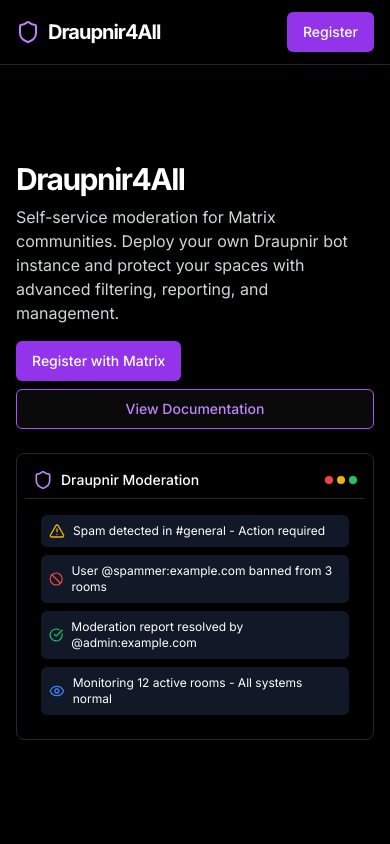
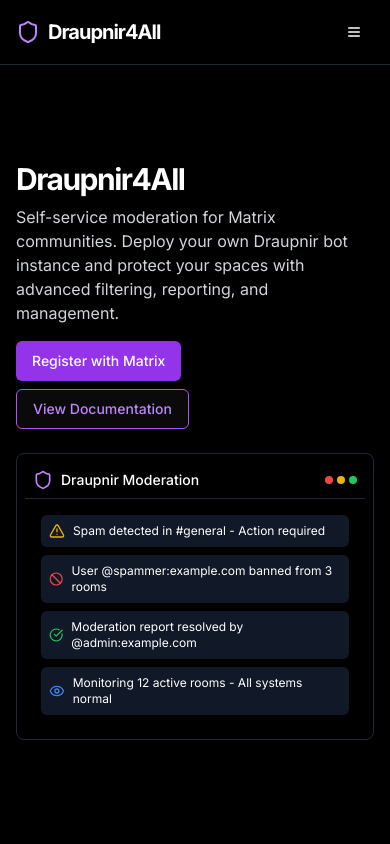
Before and after one commit to MTRNord/draupnir4all-web, a Next.js app: page / in a window 390 px wide. Shown: the top 844 px of the page. Built offline with nearby package versions, Linux system fonts and the light colour scheme; no server answers.

Commit message:
Fix frontpage design on mobile
Signed-off-by: MTRNord <mtrnord1@gmail.com>

```diff
--- a/package.json
+++ b/package.json
@@ -20,6 +20,7 @@
     "@radix-ui/react-separator": "^1.1.4",
     "@radix-ui/react-slot": "^1.2.0",
     "@radix-ui/react-tabs": "^1.1.8",
+    "@radix-ui/react-visually-hidden": "^1.2.0",
     "class-variance-authority": "^0.7.1",
     "clsx": "^2.1.1",
     "jose": "^6.0.10",
--- a/src/app/page.tsx
+++ b/src/app/page.tsx
@@ -1,10 +1,14 @@
 import Link from "next/link"
-import { Shield, Users, BarChart, Settings, AlertTriangle, CheckCircle, Ban, Eye, LogIn } from "lucide-react"
+import { Shield, Users, BarChart, Settings, AlertTriangle, CheckCircle, Ban, Eye, LogIn, Menu } from "lucide-react"
+import { Sheet, SheetContent, SheetTitle, SheetTrigger } from "@/components/ui/sheet"
 
 import { Button } from "@/components/ui/button"
 import { Card, CardContent, CardDescription, CardHeader, CardTitle } from "@/components/ui/card"
+// @ts-expect-error - Missing types for Radix UI visuallyHidden
+import { VisuallyHidden } from "@radix-ui/react-visually-hidden";
 
 export const experimental_ppr = true
+const d4all_support_url = process.env.D4ALL_SUPPORT_URL || "#"
 
 export default function Home() {
   return (
@@ -16,36 +20,92 @@
             <span className="text-xl font-bold tracking-tighter">Draupnir4All</span>
           </div>
           <nav className="hidden md:flex gap-6">
-            <Link className="text-sm font-medium text-gray-400 transition-colors hover:text-white" href="#">
-              Home
-            </Link>
-            <Link className="text-sm font-medium text-gray-400 transition-colors hover:text-white" href="#">
+            <Link className="text-sm font-medium text-gray-400 transition-colors hover:text-white" href="#features">
               Features
             </Link>
-            <Link className="text-sm font-medium text-gray-400 transition-colors hover:text-white" href="#">
+            <Link
+              className="text-sm font-medium text-gray-400 transition-colors hover:text-white"
+              href="https://the-draupnir-project.github.io/draupnir-documentation/category/moderators-guide"
+            >
               Documentation
             </Link>
-            <Link className="text-sm font-medium text-gray-400 transition-colors hover:text-white" href="#">
+            <Link
+              className="text-sm font-medium text-gray-400 transition-colors hover:text-white"
+              href={d4all_support_url}
+            >
               Support
             </Link>
           </nav>
           <div className="flex items-center gap-4">
+            <div className="hidden md:flex items-center gap-4">
               <Link href="/login">
                 <Button
                   variant="outline"
-                className="hidden md:flex border-purple-500 text-purple-400 hover:bg-purple-950 hover:text-purple-300"
+                  className="border-purple-500 text-purple-400 hover:bg-purple-950 hover:text-purple-300"
                 >
                   <LogIn className="mr-2 h-4 w-4" />
                   Log In
                 </Button>
               </Link>
               <Link href="/register">
+                <Button className="bg-purple-600 text-white hover:bg-purple-700">Register</Button>
+              </Link>
+            </div>
+            <Sheet>
+              <SheetTrigger asChild>
+                <Button variant="ghost" size="icon" className="md:hidden">
+                  <Menu className="h-5 w-5" />
+                  <span className="sr-only">Toggle menu</span>
+                </Button>
+              </SheetTrigger>
+              <SheetContent side="right" className="bg-gray-950 border-gray-800 p-0">
+                <VisuallyHidden asChild>
+                  <SheetTitle>Navigaion</SheetTitle>
+                </VisuallyHidden>
+                <div className="flex flex-col h-full">
+                  <div className="border-b border-gray-800 p-4">
+                    <div className="flex items-center gap-2">
+                      <Shield className="h-5 w-5 text-purple-400" />
+                      <span className="font-medium">Draupnir4All</span>
+                    </div>
+                  </div>
+                  <nav className="flex flex-col p-4 gap-4">
+                    <Link
+                      className="text-sm font-medium text-gray-400 transition-colors hover:text-white"
+                      href="#features"
+                    >
+                      Features
+                    </Link>
+                    <Link
+                      className="text-sm font-medium text-gray-400 transition-colors hover:text-white"
+                      href="https://the-draupnir-project.github.io/draupnir-documentation/category/moderators-guide"
+                    >
+                      Documentation
+                    </Link>
+                    <Link
+                      className="text-sm font-medium text-gray-400 transition-colors hover:text-white"
+                      href={d4all_support_url}
+                    >
+                      Support
+                    </Link>
+                  </nav>
+                  <div className="mt-auto border-t border-gray-800 p-4 flex flex-col gap-3">
+                    <Link href="/login" className="w-full">
                       <Button
-                className="bg-purple-600 text-white hover:bg-purple-700"
+                        variant="outline"
+                        className="w-full border-purple-500 text-purple-400 hover:bg-purple-950 hover:text-purple-300"
                       >
-                Register
+                        <LogIn className="mr-2 h-4 w-4" />
+                        Log In
                       </Button>
                     </Link>
+                    <Link href="/register" className="w-full">
+                      <Button className="w-full bg-purple-600 text-white hover:bg-purple-700">Register</Button>
+                    </Link>
+                  </div>
+                </div>
+              </SheetContent>
+            </Sheet>
           </div>
         </div>
       </header>
@@ -58,24 +118,22 @@
                 <div className="space-y-2">
                   <h1 className="text-3xl font-bold tracking-tighter sm:text-5xl xl:text-6xl/none">Draupnir4All</h1>
                   <p className="max-w-[600px] text-gray-300 md:text-xl">
-                    Self-service moderation for Matrix communities. Deploy your own Draupnir bot instance and
-                    protect your spaces with advanced filtering, reporting, and management.
+                    Self-service moderation for Matrix communities. Deploy your own Draupnir bot instance and protect
+                    your spaces with advanced filtering, reporting, and management.
                   </p>
                 </div>
                 <div className="flex flex-col gap-2 min-[400px]:flex-row">
                   <Link href="/register">
-                    <Button
-                      className="bg-purple-600 text-white hover:bg-purple-700"
-                    >
-                      Register with Matrix
-                    </Button>
+                    <Button className="bg-purple-600 text-white hover:bg-purple-700">Register with Matrix</Button>
                   </Link>
+                  <Link href="https://the-draupnir-project.github.io/draupnir-documentation/category/moderators-guide">
                     <Button
                       variant="outline"
                       className="border-purple-500 text-purple-400 hover:bg-purple-950 hover:text-purple-300"
                     >
                       View Documentation
                     </Button>
+                  </Link>
                 </div>
               </div>
               <div className="flex items-center justify-center">
@@ -155,7 +213,9 @@
           <div className="container px-4 md:px-6">
             <div className="flex flex-col items-center justify-center space-y-4 text-center mb-10">
               <div className="space-y-2">
-                <h2 className="text-3xl font-bold tracking-tighter sm:text-4xl md:text-5xl">Draupnir Features</h2>
+                <h2 id="features" className="scroll-mt-24 text-3xl font-bold tracking-tighter sm:text-4xl md:text-5xl">
+                  Draupnir Features
+                </h2>
                 <p className="mx-auto max-w-[700px] text-gray-300 md:text-xl">
                   Powerful moderation tools designed specifically for Matrix communities
                 </p>
@@ -188,9 +248,7 @@
                   <CardDescription className="text-gray-400">Placeholder TODO</CardDescription>
                 </CardHeader>
                 <CardContent>
-                  <p className="text-sm text-gray-300">
-                    Meow Meow Meow
-                  </p>
+                  <p className="text-sm text-gray-300">Meow Meow Meow</p>
                 </CardContent>
               </Card>
               <Card className="border-gray-800 bg-black">
@@ -245,9 +303,7 @@
                   <CardDescription className="text-gray-400">Placeholder TODO</CardDescription>
                 </CardHeader>
                 <CardContent>
-                  <p className="text-sm text-gray-300">
-                    Meow Meow Meow
-                  </p>
+                  <p className="text-sm text-gray-300">Meow Meow Meow</p>
                 </CardContent>
               </Card>
             </div>
@@ -266,11 +322,7 @@
               </div>
               <div className="flex flex-col gap-2 min-[400px]:flex-row">
                 <Link href="/register">
-                  <Button
-                    className="bg-purple-600 text-white hover:bg-purple-700"
-                  >
-                    Register with Matrix
-                  </Button>
+                  <Button className="bg-purple-600 text-white hover:bg-purple-700">Register with Matrix</Button>
                 </Link>
                 <Link href="/login">
                   <Button
```
Also changed, not shown: 1 other file (tests, documents, lock files or other folders). Lines whose indentation alone changed are shown as unchanged.
